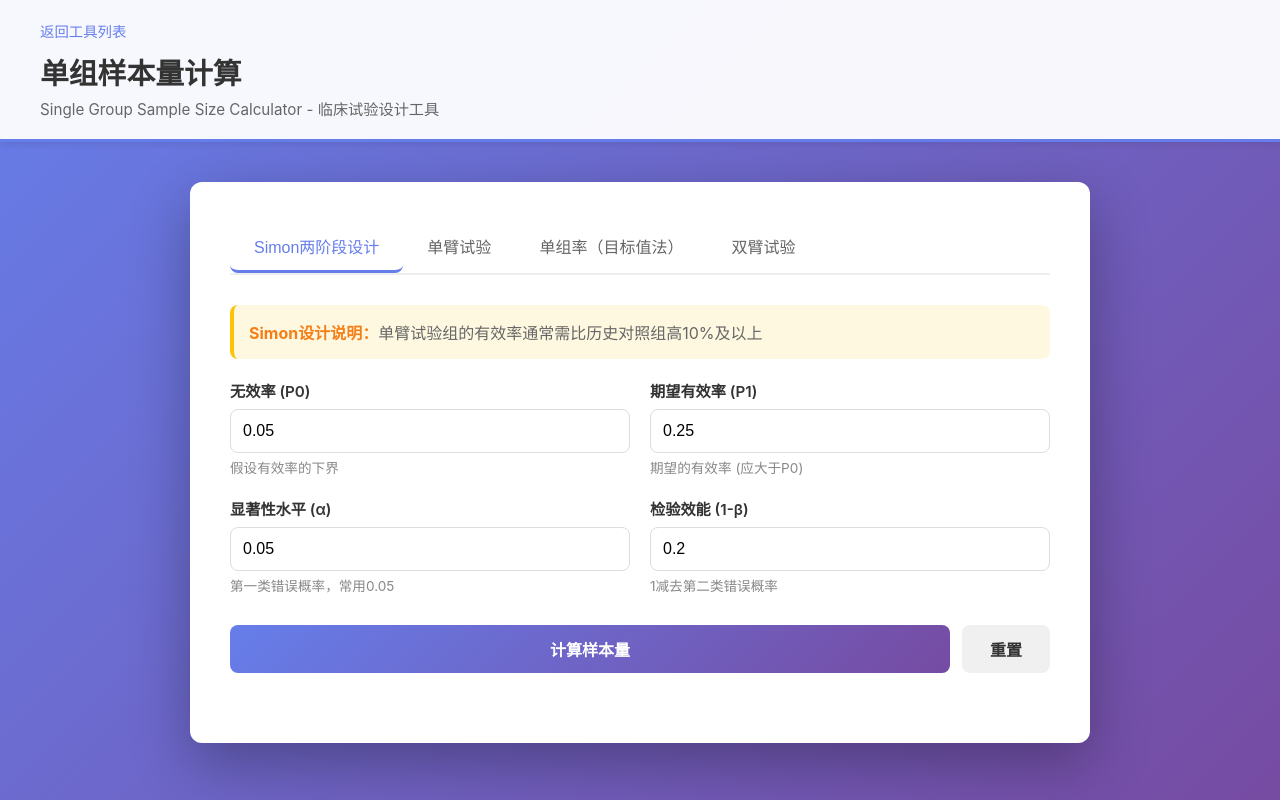
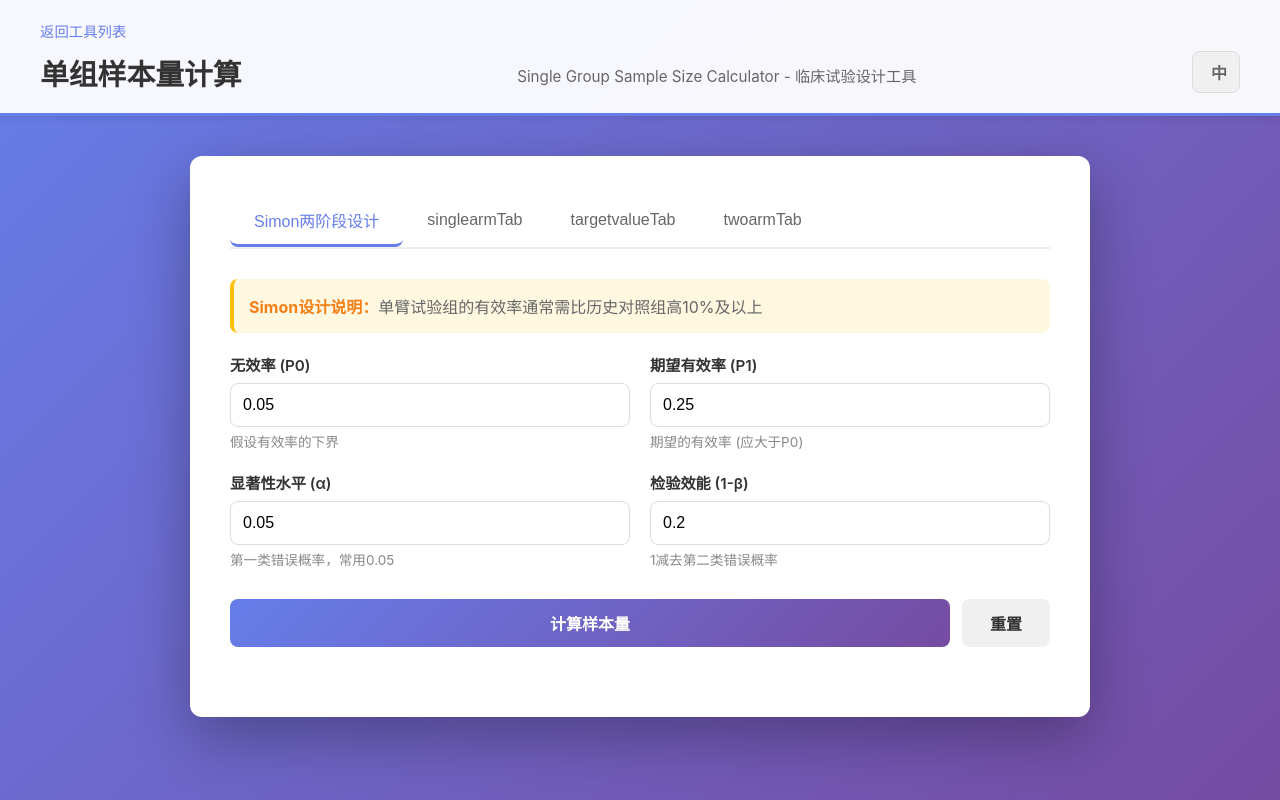
Before and after one commit to jimruning/tools, a plain HTML site: page tools/sample-size-calculator.html in a window 1280 px wide. Drawn offline with Linux system fonts and the light colour scheme.

Commit message:
Add language switching to medical tool pages

```diff
--- a/tools/sample-size-calculator.html
+++ b/tools/sample-size-calculator.html
@@ -30,6 +30,50 @@
       font-size: 0.9em;
     }
     header .back-link:hover { text-decoration: underline; }
+    .header-content {
+      display: flex;
+      justify-content: space-between;
+      align-items: center;
+      gap: 20px;
+    }
+    .lang-btn {
+      padding: 8px 12px;
+      border-radius: 8px;
+      display: flex;
+      align-items: center;
+      gap: 6px;
+      font-size: 16px;
+      color: #666;
+      background-color: #f0f0f0;
+      border: 1px solid #ddd;
+      transition: all 0.2s;
+      cursor: pointer;
+    }
+    .lang-btn:hover {
+      background-color: #e0e0e0;
+      border-color: #667eea;
+      color: #667eea;
+    }
+    .lang-btn .fa-language {
+      font-size: 14px;
+    }
+    .lang-btn #tool-lang-text {
+      font-weight: 600;
+      min-width: 16px;
+      text-align: center;
+    }
+    @media (max-width: 768px) {
+      .header-content {
+        flex-direction: column;
+        align-items: flex-start;
+        gap: 10px;
+      }
+      .container { padding: 20px; }
+      .form-grid { grid-template-columns: 1fr; }
+      header { padding: 15px 20px; }
+      header h1 { font-size: 1.4em; }
+      main { padding: 20px 10px; }
+    }
     main {
       flex: 1;
       padding: 40px 20px;
@@ -202,9 +246,15 @@
 </head>
 <body>
   <header>
-    <a href="../index.html" class="back-link"> 返回工具列表</a>
-    <h1>单组样本量计算</h1>
-    <p>Single Group Sample Size Calculator - 临床试验设计工具</p>
+    <a href="../index.html" class="back-link" id="back-link"> 返回工具列表</a>
+    <div class="header-content">
+      <h1 id="page-title">单组样本量计算</h1>
+      <p id="page-subtitle">Single Group Sample Size Calculator - 临床试验设计工具</p>
+      <button id="tool-lang-toggle" class="lang-btn" title="切换语言 / Switch Language">
+        <i class="fas fa-language"></i>
+        <span id="tool-lang-text">中</span>
+      </button>
+    </div>
   </header>
 
   <main>
@@ -704,6 +754,108 @@
       document.getElementById('ta-result').classList.remove('show');
     }
 
+    // 工具页面语言切换功能
+    let toolCurrentLanguage = 'zh';
+
+    // 工具页面翻译数据
+    const toolTranslations = {
+      zh: {
+        backLink: "返回工具列表",
+        pageTitle: "单组样本量计算",
+        pageSubtitle: "Single Group Sample Size Calculator - 临床试验设计工具",
+        simonTab: "Simon两阶段设计",
+        singleArmTab: "单臂试验",
+        targetValueTab: "单组率（目标值法）",
+        twoArmTab: "双臂试验",
+        calculateBtn: "计算样本量",
+        resetBtn: "重置",
+        resultTitle: "计算结果",
+        enterValidNumber: "请输入有效的数值",
+        p0MustLessThanP1: "P0必须小于P1",
+        pMustBetween0And1: "期望比例P必须在0-1之间",
+        dMustBetween0And1: "半宽度d必须在0-1之间",
+        ratesCannotBeEqual: "两组有效率不能相等"
+      },
+      en: {
+        backLink: "Back to Tools",
+        pageTitle: "Single Group Sample Size Calculator",
+        pageSubtitle: "Sample Size Calculator - Clinical Trial Design Tool",
+        simonTab: "Simon Two-Stage Design",
+        singleArmTab: "Single Arm Trial",
+        targetValueTab: "Single Proportion (Target Value Method)",
+        twoArmTab: "Two Arm Trial",
+        calculateBtn: "Calculate Sample Size",
+        resetBtn: "Reset",
+        resultTitle: "Calculation Results",
+        enterValidNumber: "Please enter a valid number",
+        p0MustLessThanP1: "P0 must be less than P1",
+        pMustBetween0And1: "Expected proportion P must be between 0 and 1",
+        dMustBetween0And1: "Half-width d must be between 0 and 1",
+        ratesCannotBeEqual: "The two group rates cannot be equal"
+      }
+    };
+
+    function toolT(key) {
+      return toolTranslations[toolCurrentLanguage][key] || key;
+    }
+
+    function toggleToolLanguage() {
+      toolCurrentLanguage = toolCurrentLanguage === 'zh' ? 'en' : 'zh';
+      updateToolLanguage();
+      localStorage.setItem('tool-language', toolCurrentLanguage);
+    }
+
+    function updateToolLanguage() {
+      // 更新语言按钮文本
+      const langText = document.getElementById('tool-lang-text');
+      if (langText) {
+        langText.textContent = toolCurrentLanguage === 'zh' ? '中' : 'EN';
+      }
+
+      // 更新标题和副标题
+      const pageTitle = document.getElementById('page-title');
+      if (pageTitle) pageTitle.textContent = toolT('pageTitle');
+
+      const pageSubtitle = document.getElementById('page-subtitle');
+      if (pageSubtitle) pageSubtitle.textContent = toolT('pageSubtitle');
+
+      // 更新返回链接
+      const backLink = document.getElementById('back-link');
+      if (backLink) backLink.textContent = toolT('backLink');
+
+      // 更新标签页
+      const tabs = ['simon', 'single-arm', 'target-value', 'two-arm'];
+      tabs.forEach(tab => {
+        const tabBtn = document.querySelector(`[data-tab="${tab}"]`);
+        if (tabBtn) {
+          const tabKey = tab.replace('-', '') + 'Tab';
+          tabBtn.textContent = toolT(tabKey);
+        }
+      });
+
+      // 更新结果标题
+      const resultTitles = document.querySelectorAll('.result-title');
+      resultTitles.forEach(title => {
+        title.textContent = toolT('resultTitle');
+      });
+
+      // 更新页面语言属性
+      document.documentElement.lang = toolCurrentLanguage === 'zh' ? 'zh-CN' : 'en';
+    }
+
+    // 初始化工具页面语言
+    function initToolLanguage() {
+      const savedLang = localStorage.getItem('tool-language') || 'zh';
+      toolCurrentLanguage = savedLang;
+      updateToolLanguage();
+    }
+
+    // 语言切换按钮事件
+    document.getElementById('tool-lang-toggle').addEventListener('click', toggleToolLanguage);
+
+    // 页面加载时初始化语言
+    document.addEventListener('DOMContentLoaded', initToolLanguage);
+
     // 标签页切换
     document.querySelectorAll('.tab-button').forEach(button => {
       button.addEventListener('click', (e) => {
```
